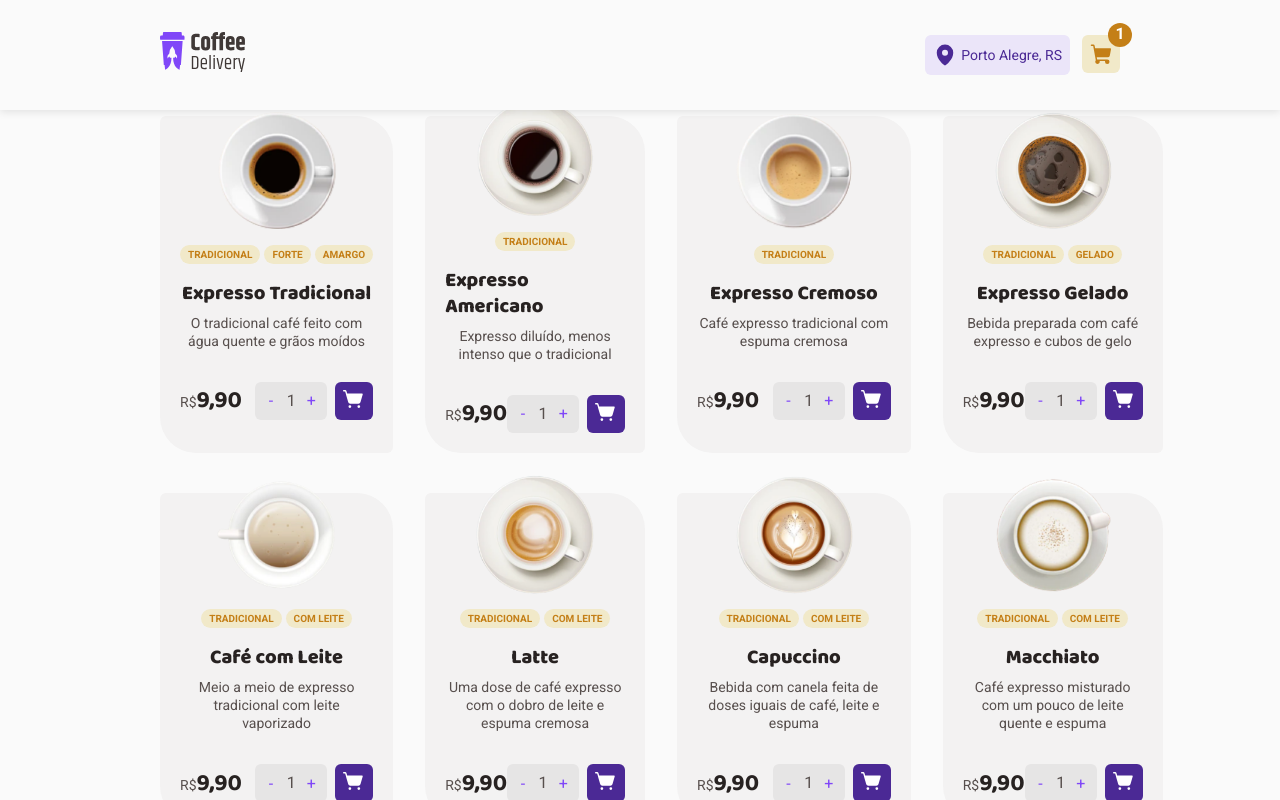
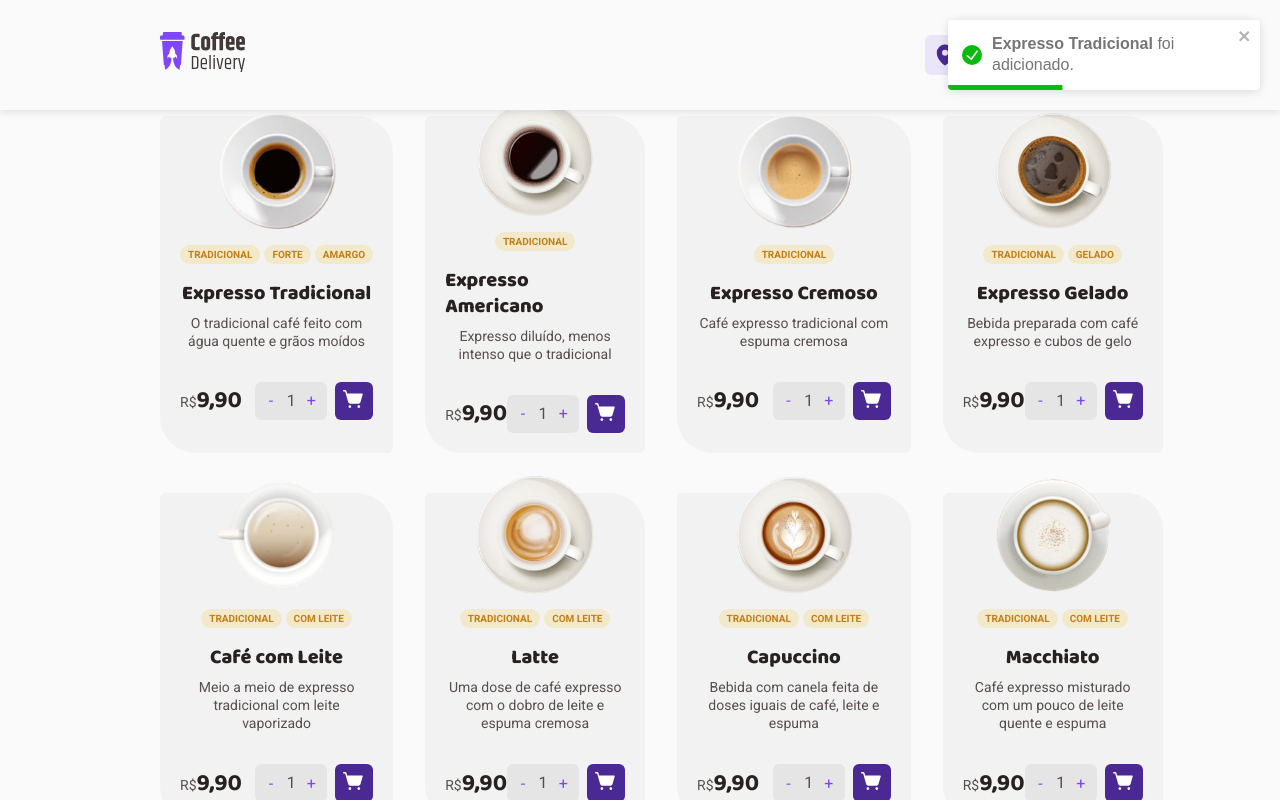
Before and after one commit to Cipriano99/ignite-coffee-delivery, a React (Vite) app: page / in a window 1280 px wide. Both pictures are taken after a click on the button 354 px from the left and 1265 px from the top of the page. Shown: the part 865-1665 px from the top of the page. Built offline with nearby package versions, Linux system fonts and the light colour scheme.

Commit message:
feat(addCoffee): toast add new coffee to cart

```diff
--- a/src/components/MenuCardCoffee/index.tsx
+++ b/src/components/MenuCardCoffee/index.tsx
@@ -4,6 +4,7 @@ import { InputCounter } from '../InputCounter'
 import { useCartCoffees } from '../../hooks/useCartCoffees'
 import { useState } from 'react'
 import { getCurrencyPrice } from '../../utils/getCurrencyPrice'
+import { toast } from 'react-toastify'
 
 interface CoffeeData {
   name: string
@@ -12,6 +13,7 @@ interface CoffeeData {
   src: string
   price: number
 }
+
 interface MenuCardCoffeeProps {
   dataCoffee: CoffeeData
 }
@@ -32,6 +34,12 @@ export const MenuCardCoffee = ({ dataCoffee }: MenuCardCoffeeProps) => {
   const hadnleAddCoffeeToCart = () => {
     addNewCoffee(name, coffeeQuantity)
     setCoffeeQuantity(1)
+    toast.success(
+      <>
+        <strong>{name}</strong>
+        <span> foi adicionado.</span>
+      </>,
+    )
   }
 
   return (
--- a/src/components/MenuCardCoffee/styles.ts
+++ b/src/components/MenuCardCoffee/styles.ts
@@ -80,6 +80,7 @@ export const Actions = styled.div`
 
     &:hover {
       background-color: ${({ theme }) => theme.purple};
+      cursor: pointer;
     }
   }
 `
```
